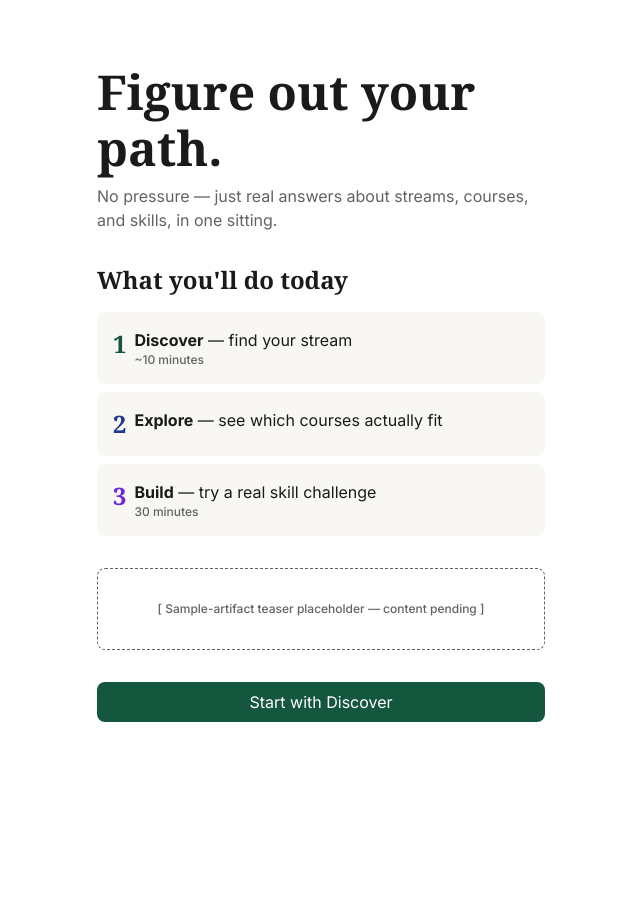
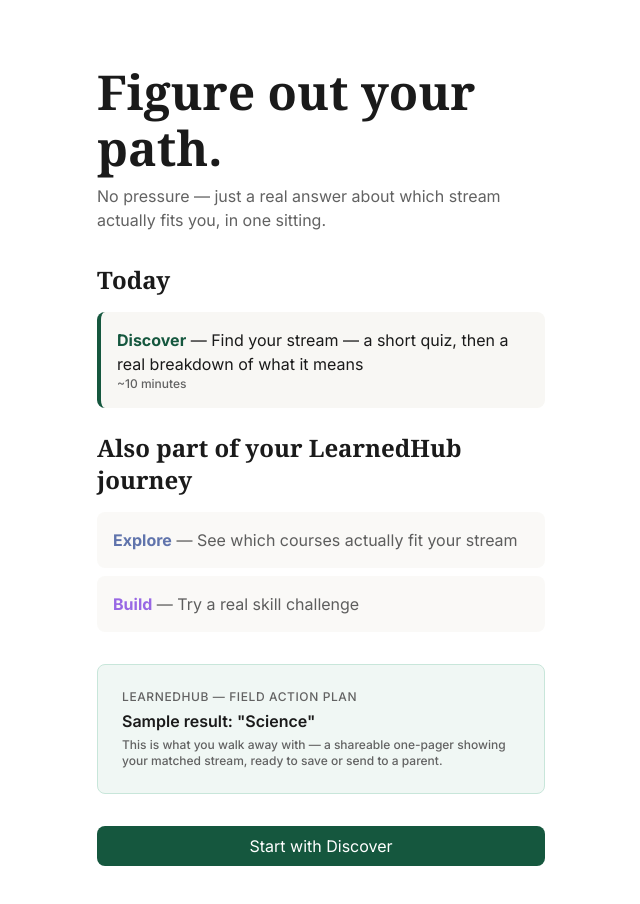
Before and after one commit to build-her/learnedhub-explore, a Next.js app: page /entry in a window 1280 px wide. Shown: the top 904 px of the page, without its empty margins (319-959 px from the left). Before the commit the page ends 800 px from the top, so only its background shows below. Built offline with nearby package versions, Linux system fonts and the light colour scheme.

Commit message:
Make home page previews and entry page content dynamic per pathway

```diff
--- a/app/entry/page.tsx
+++ b/app/entry/page.tsx
@@ -18,6 +18,58 @@ const PATHWAY_CTA: Record<PathwayKey, { href: string; label: string; bgClass: st
   build: { href: "/build", label: "Start with Build", bgClass: "bg-build" },
 };
 
+type PathwayInfo = {
+  headline: string;
+  subtext: string;
+  todayDesc: string;
+  todayTime: string;
+  colorClass: string;
+};
+
+const PATHWAY_INFO: Record<PathwayKey, PathwayInfo> = {
+  discover: {
+    headline: "Figure out your path.",
+    subtext:
+      "No pressure — just a real answer about which stream actually fits you, in one sitting.",
+    todayDesc: "Find your stream — a short quiz, then a real breakdown of what it means",
+    todayTime: "~10 minutes",
+    colorClass: "text-discover",
+  },
+  explore: {
+    headline: "See where it actually leads.",
+    subtext:
+      "Search real courses, see real admissions requirements, and understand what each one leads to.",
+    todayDesc: "Search real courses, filter by faculty, and see full admissions profiles",
+    todayTime: "~15 minutes",
+    colorClass: "text-explore",
+  },
+  build: {
+    headline: "Prove what you can do.",
+    subtext:
+      "Try a real skill challenge and walk away with something to show for it.",
+    todayDesc: "Try a real skill challenge and get a timestamped Skills Record",
+    todayTime: "30 minutes",
+    colorClass: "text-build",
+  },
+};
+
+type OtherPathway = { key: PathwayKey; label: string; desc: string; colorClass: string };
+
+const OTHER_PATHWAYS: Record<PathwayKey, OtherPathway[]> = {
+  discover: [
+    { key: "explore", label: "Explore", desc: "See which courses actually fit your stream", colorClass: "text-explore" },
+    { key: "build", label: "Build", desc: "Try a real skill challenge", colorClass: "text-build" },
+  ],
+  explore: [
+    { key: "discover", label: "Discover", desc: "Not sure of your stream yet? Start here", colorClass: "text-discover" },
+    { key: "build", label: "Build", desc: "Try a real skill challenge", colorClass: "text-build" },
+  ],
+  build: [
+    { key: "discover", label: "Discover", desc: "Not sure of your stream yet? Start here", colorClass: "text-discover" },
+    { key: "explore", label: "Explore", desc: "See which courses actually fit your stream", colorClass: "text-explore" },
+  ],
+};
+
 function resolvePathway(value: string | undefined): PathwayKey {
   if (value === "discover" || value === "explore" || value === "build") return value;
   return "discover";
@@ -33,6 +85,8 @@ export default async function Home({
   const schoolName = firstValue(params.name);
   const pathway = resolvePathway(firstValue(params.next));
   const cta = PATHWAY_CTA[pathway];
+  const info = PATHWAY_INFO[pathway];
+  const others = OTHER_PATHWAYS[pathway];
 
   return (
     <main className="flex flex-1 flex-col items-center px-lg py-xxl">
@@ -48,53 +102,58 @@ export default async function Home({
         )}
 
         <div className="flex flex-col gap-sm">
-          <h1 className="type-display-lg text-main">Figure out your path.</h1>
-          <p className="type-body text-muted">
-            No pressure — just real answers about streams, courses, and
-            skills, in one sitting.
-          </p>
+          <h1 className="type-display-lg text-main">{info.headline}</h1>
+          <p className="type-body text-muted">{info.subtext}</p>
         </div>
 
         <div className="flex flex-col gap-md">
-          <h2 className="type-h2 text-main">What you&apos;ll do today</h2>
+          <h2 className="type-h2 text-main">Today</h2>
 
-          <ul className="flex flex-col gap-sm">
-            <li className="flex items-start gap-sm rounded-md bg-surface-tint p-md">
-              <span className="type-h2 text-discover">1</span>
+          <div className={`flex items-start gap-sm rounded-md bg-surface-tint p-md border-l-4 ${info.colorClass.replace("text-", "border-")}`}>
             <div className="flex flex-col">
               <span className="type-body text-main">
-                  <strong>Discover</strong> — find your stream
+                <strong className={info.colorClass}>
+                  {pathway.charAt(0).toUpperCase() + pathway.slice(1)}
+                </strong>{" "}
+                — {info.todayDesc}
               </span>
-                <span className="type-caption text-muted">~10 minutes</span>
+              <span className="type-caption text-muted">{info.todayTime}</span>
             </div>
-            </li>
+          </div>
 
-            <li className="flex items-start gap-sm rounded-md bg-surface-tint p-md">
-              <span className="type-h2 text-explore">2</span>
+          <h2 className="type-h2 text-main mt-sm">Also part of your LearnedHub journey</h2>
+          <ul className="flex flex-col gap-sm">
+            {others.map((other) => (
+              <li key={other.key} className="flex items-start gap-sm rounded-md bg-surface-tint p-md opacity-70">
                 <div className="flex flex-col">
                   <span className="type-body text-main">
-                  <strong>Explore</strong> — see which courses actually fit
+                    <strong className={other.colorClass}>{other.label}</strong> — {other.desc}
                   </span>
                 </div>
               </li>
-
-            <li className="flex items-start gap-sm rounded-md bg-surface-tint p-md">
-              <span className="type-h2 text-build">3</span>
-              <div className="flex flex-col">
-                <span className="type-body text-main">
-                  <strong>Build</strong> — try a real skill challenge
-                </span>
-                <span className="type-caption text-muted">30 minutes</span>
-              </div>
-            </li>
+            ))}
           </ul>
         </div>
 
+        {pathway === "discover" ? (
+          <div className="rounded-md border border-discover-border bg-discover-tint p-lg flex flex-col gap-xs">
+            <span className="type-caption text-muted uppercase tracking-wider">
+              LearnedHub — Field Action Plan
+            </span>
+            <span className="type-body text-main font-semibold">Sample result: &quot;Science&quot;</span>
+            <p className="type-caption text-muted">
+              This is what you walk away with — a shareable one-pager
+              showing your matched stream, ready to save or send to a
+              parent.
+            </p>
+          </div>
+        ) : (
           <div className="flex flex-col items-center justify-center gap-xs rounded-md border border-dashed border-[var(--text-muted)] p-xl">
             <span className="type-caption text-muted">
-            [ Sample-artifact teaser placeholder — content pending ]
+              [ Sample {pathway === "explore" ? "Field Defense Summary" : "Skills Record"} preview — pending real content ]
             </span>
           </div>
+        )}
 
         <Link
           href={cta.href}
--- a/app/page.tsx
+++ b/app/page.tsx
@@ -2,6 +2,7 @@
 
 import { useState } from "react";
 import Link from "next/link";
+import { COURSES } from "@/lib/courses";
 
 type PathwayKey = "discover" | "explore" | "build";
 
@@ -66,6 +67,7 @@ const pathwayBg: Record<PathwayKey, string> = {
 export default function Home() {
   const [activeIdx, setActiveIdx] = useState(0);
   const active = PATHWAYS[activeIdx];
+  const previewCourses = COURSES.slice(0, 2);
 
   return (
     <div className="flex flex-col bg-surface-tint min-h-full">
@@ -145,10 +147,51 @@ export default function Home() {
               <div className="type-caption text-muted mt-xs">{active.tagline}</div>
             </div>
 
-            <div className="mx-md mb-sm rounded-md p-md bg-surface-base/70 border border-line min-h-[120px] flex items-center">
-              <p className="type-caption text-muted italic">
-                [ Live preview of {active.label} pending real content ]
-              </p>
+            <div className="mx-md mb-sm rounded-md p-md bg-surface-base/70 border border-line min-h-[120px] flex flex-col justify-center gap-xs">
+              {active.key === "discover" && (
+                <>
+                  <span className="type-caption text-muted uppercase tracking-wider">
+                    Sample question
+                  </span>
+                  <p className="type-body text-main font-medium">
+                    &quot;Which of these sounds most like something you&apos;d
+                    enjoy?&quot;
+                  </p>
+                  <div className="flex flex-wrap gap-xs mt-xs">
+                    <span className="type-caption bg-discover-tint text-discover border border-discover-border rounded-full px-sm py-xs">
+                      Fixing something broken
+                    </span>
+                    <span className="type-caption bg-discover-tint text-discover border border-discover-border rounded-full px-sm py-xs">
+                      Explaining an idea well
+                    </span>
+                  </div>
+                </>
+              )}
+
+              {active.key === "explore" && (
+                <>
+                  <span className="type-caption text-muted uppercase tracking-wider">
+                    From the course list
+                  </span>
+                  {previewCourses.map((course) => (
+                    <div key={course.id} className="flex flex-col">
+                      <span className="type-body text-main font-medium">
+                        {course.name}
+                      </span>
+                      <span className="type-caption text-muted">
+                        {course.faculty}
+                      </span>
+                    </div>
+                  ))}
+                </>
+              )}
+
+              {active.key === "build" && (
+                <p className="type-caption text-muted italic">
+                  Build challenges are launching soon — real skill
+                  challenges, not previews.
+                </p>
+              )}
             </div>
 
             <div className="px-md pb-md">
```
Lines whose indentation alone changed are shown as unchanged.
